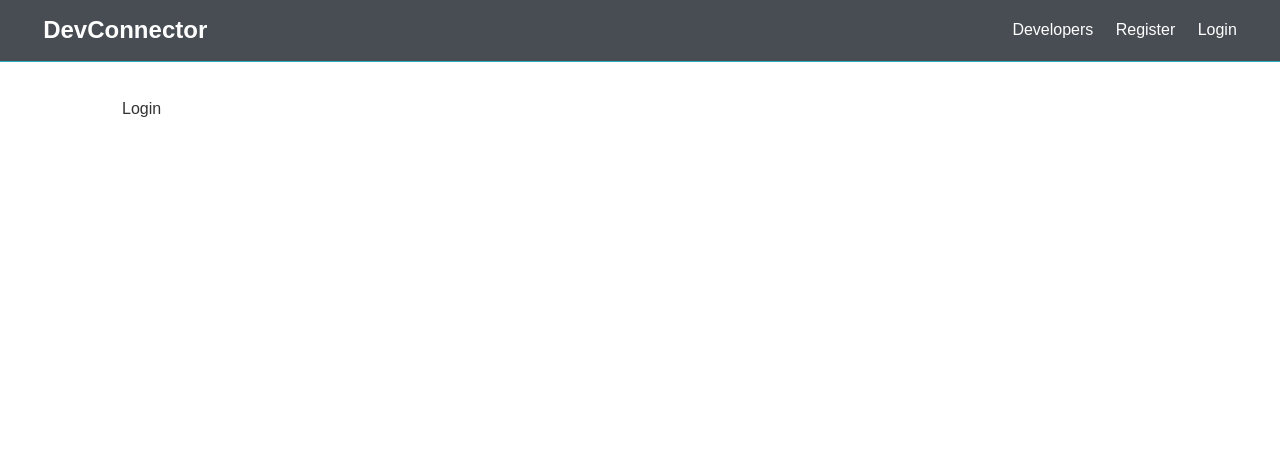
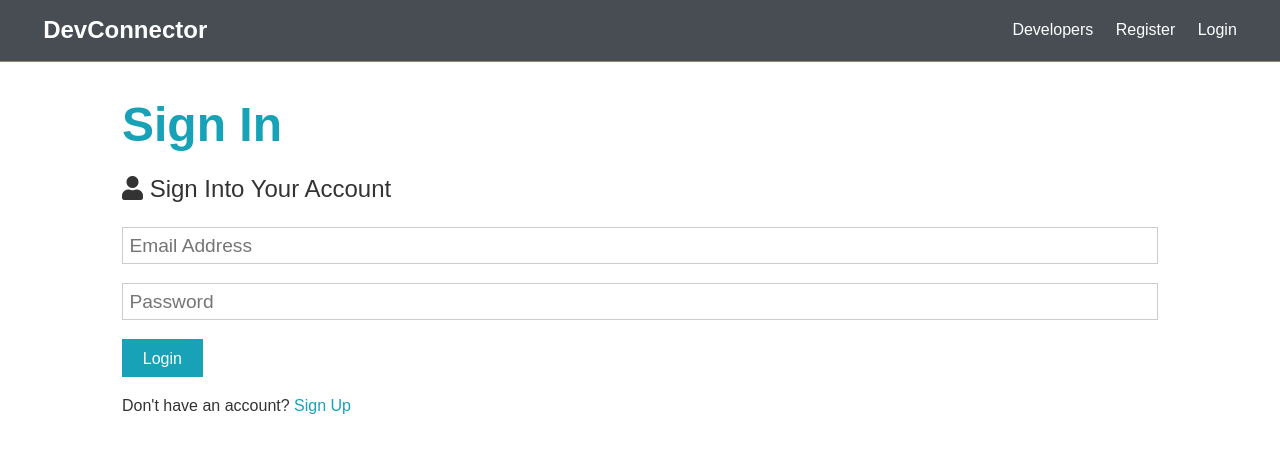
Before and after one commit to csarmiento17/DevConnector, a React (Create React App) app in the folder client/: page /login in a window 1280 px wide. Shown: the top 452 px of the page. Built offline with nearby package versions, Linux system fonts and the light colour scheme; the HTML template or start-up script is replaced by a standard one.

Commit message:
Added Login Form

```diff
--- a/client/src/components/auth/Login.js
+++ b/client/src/components/auth/Login.js
@@ -1,7 +1,58 @@
-import React from 'react';
+import React, { Fragment, useState } from 'react';
+import { Link } from 'react-router-dom';
 
 const Login = () => {
-  return <div>Login</div>;
+  const [formData, setFormData] = useState({
+    email: '',
+    password: '',
+  });
+
+  const { email, password } = formData;
+
+  const onChange = (e) => {
+    setFormData({ ...formData, [e.target.name]: e.target.value });
+  };
+
+  const onSubmit = (e) => {
+    e.preventDefault();
+
+    console.log(formData);
+  };
+
+  return (
+    <Fragment>
+      <h1 className="large text-primary">Sign In</h1>
+      <p className="lead">
+        <i className="fas fa-user"></i> Sign Into Your Account
+      </p>
+      <form className="form" onSubmit={(e) => onSubmit(e)}>
+        <div className="form-group">
+          <input
+            type="email"
+            placeholder="Email Address"
+            name="email"
+            value={email}
+            onChange={(e) => onChange(e)}
+          />
+        </div>
+        <div className="form-group">
+          <input
+            type="password"
+            placeholder="Password"
+            name="password"
+            value={password}
+            onChange={(e) => onChange(e)}
+            minLength="6"
+          />
+        </div>
+
+        <input type="submit" className="btn btn-primary" value="Login" />
+      </form>
+      <p className="my-1">
+        Don't have an account? <Link to="/register">Sign Up</Link>
+      </p>
+    </Fragment>
+  );
 };
 
 export default Login;
--- a/client/src/components/auth/Register.js
+++ b/client/src/components/auth/Register.js
@@ -1,4 +1,5 @@
 import React, { Fragment, useState } from 'react';
+import { Link } from 'react-router-dom';
 
 const Register = () => {
   const [formData, setFormData] = useState({
@@ -77,7 +78,7 @@
         <input type="submit" className="btn btn-primary" value="Register" />
       </form>
       <p className="my-1">
-        Already have an account? <a href="login.html">Sign In</a>
+        Already have an account? <Link to="/login">Sign In</Link>
       </p>
     </Fragment>
   );
```
